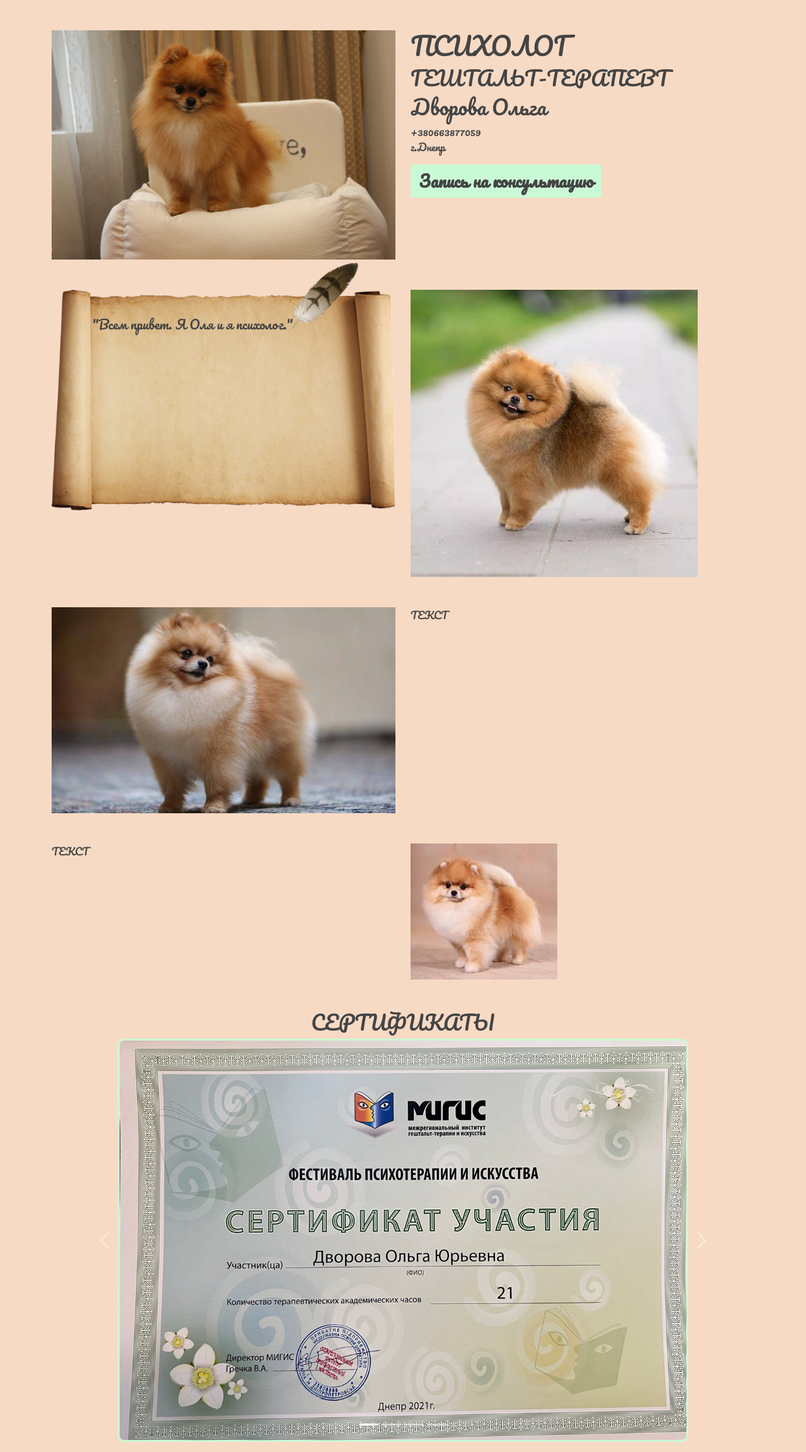
After one commit to WithLoveIn/psihology, a PHP site: page /index.php in a window 1280 px wide. The commit adds this page. Shown: the whole page at 63% size. Run offline with PHP 8.4, Linux system fonts and the light colour scheme.

Commit message:
Add files via upload

```diff
--- a/Psiholog/css/style.css
+++ b/Psiholog/css/style.css
@@ -6,6 +6,7 @@ body{
 img[alt="sert"]{
 	border: 3px solid #caf9d5;
 	border-radius: 10px;
+	max-height: 80vh;
 }
 .btn-primary{
 	background-color: #caf9d5;
--- /dev/null
+++ b/Psiholog/index.php
@@ -0,0 +1,205 @@
+<!DOCTYPE html>
+<html lang="en">
+<head>
+	<meta charset="UTF-8">
+	<meta name="viewport" content="width=device-width, initial-scale=1.0">
+	<link href="https://cdn.jsdelivr.net/npm/bootstrap@5.1.0/dist/css/bootstrap.min.css" rel="stylesheet" integrity="sha384-KyZXEAg3QhqLMpG8r+8fhAXLRk2vvoC2f3B09zVXn8CA5QIVfZOJ3BCsw2P0p/We" crossorigin="anonymous">
+	<link rel="preconnect" href="https://fonts.googleapis.com">
+	<link rel="preconnect" href="https://fonts.gstatic.com" crossorigin>
+	<link href="https://fonts.googleapis.com/css2?family=Pacifico&display=swap" rel="stylesheet">
+	<link rel="stylesheet" href="css/style.css">
+
+	<title>Психолог</title>
+</head>
+<body>
+	<header>
+		<div class="container">
+			<div class="row my-5">
+				<div class="col-12 col-md-6" id="foto">
+					<img src="img/foto1.jpg" alt="foto" class="img-fluid">
+				</div>
+				<div class="col-12 col-md-6">
+					<h1>ПСИХОЛОГ</h1>
+					<h2>ГЕШТАЛЬТ-ТЕРАПЕВТ</h2>
+					<h2>Дворова Ольга</h2>
+					<a href="tel:380663877059">+380663877059</a>
+					<p>г.Днепр</p>
+					<button data-bs-toggle="modal" data-bs-target="#exampleModal" class="btn btn-primary">Запись на консультацию</button>
+
+				</div>
+			</div>
+		</div>
+	</header>
+	<main>
+		<section class="section1">
+			<div class="container">
+				<div class="row my-5">
+					<div class="col-12 col-md-6 order-1 order-md-0">
+						<div class="papirus1 p-3 px-5" data-aos="fade-in" data-aos-delay="500">
+							<div class="console-container pt-4 px-3">
+								<span id="text1"></span>
+								<div class="console-underscore" id="console"><img src="img/pero.png" alt="pero" class="position-absolute" id="pero" data-toggle="rotation" data-tob="fade-out"></div>
+							</div>
+							<script>
+								consoleText(['\"Всем привет. Я Оля и я психолог.\"'],'text1');
+								function consoleText(words,id)
+								{
+									var visible=true;
+									var con = document.getElementById('console');
+									var letterCount=1;
+									var x=1;
+									var waiting = false;
+									var target = document.getElementById(id);
+									window.setInterval(function(){
+										if (letterCount===0 && waiting===false) {
+											waiting = true;
+											target.innerHTML = words[0].substing(0,letterCount);
+											window.setTimeout( function() {
+												var usedword = words.shift();
+												words.push(usedword);
+												x=1;
+												letterCount+=x;
+												waiting = false;
+											},1000);
+										}else if (letterCount === words[0].lenght+1 && waiting === false) {
+											waiting=true;
+											window.setTimeout(function(){
+												x=-1;
+												letterCount-=x;
+												waiting=false;
+											}, 1000)
+										}else if (waiting === false){
+											target.innerHTML = words[0].substring(0,letterCount)
+											letterCount+=x;
+										}
+									},120)
+								}
+							</script>
+
+						</div>
+					</div>
+					<div class="col-12 col-md-6 order-0 order-md-1">
+						<img src="img/foto2.jpg" alt="foto" class="img-fluid">
+					</div>
+				</div>
+			</div>
+		</section>
+		<section class="section2">
+			<div class="container">
+				<div class="row my-5">
+					<div class="col-12 col-md-6">
+						<img src="img/foto3.jpg" alt="foto" class="img-fluid">
+					</div>
+					<div class="col-12 col-md-6">
+						<p>ТЕКСТ</p>
+					</div>
+				</div>
+			</div>
+		</section>
+		<section class="section3">
+			<div class="container">
+				<div class="row my-5">
+					<div class="col-12 col-md-6 order-1 order-md-0">
+						<p>ТЕКСТ</p>
+					</div>
+					<div class="col-12 col-md-6 order-0 order-md-1">
+						<img src="img/foto1.jfif" alt="foto" class="img-fluid">
+					</div>
+				</div>
+			</div>
+		</section>
+		<section class="section4">
+			<div class="container">
+				<div class="row d-flex justify-content-center text-center">
+					<h2>СЕРТИФИКАТЫ</h2>
+					<div class="col-12 row mb-3">
+						<div id="carouselExampleControls" class="carousel slide" data-bs-ride="carousel">
+							<div class="carousel-indicators">
+								<button type="button" data-bs-target="#carouselExampleIndicators" data-bs-slide-to="0" class="active" aria-current="true" aria-label="Slide 1"></button>
+								<button type="button" data-bs-target="#carouselExampleIndicators" data-bs-slide-to="1" aria-label="Slide 2"></button>
+								<button type="button" data-bs-target="#carouselExampleIndicators" data-bs-slide-to="2" aria-label="Slide 3"></button>
+								<button type="button" data-bs-target="#carouselExampleIndicators" data-bs-slide-to="3" aria-label="Slide 4"></button>
+							</div>
+							<div class="carousel-inner">
+								<div class="carousel-item active">
+									<img src="img/sertificat1.jpg" class="img-fluid" alt="sert">
+								</div>
+								<div class="carousel-item">
+									<img src="img/sertificat2.jpg" class="img-fluid" alt="sert">
+								</div>
+								<div class="carousel-item">
+									<img src="img/sertificat3.jpg" class="img-fluid" alt="sert">
+								</div>
+								<div class="carousel-item">
+									<img src="img/sertificat4.jpg" class="img-fluid" alt="sert">
+								</div>
+							</div>
+							<button class="carousel-control-prev" type="button" data-bs-target="#carouselExampleControls" data-bs-slide="prev">
+								<span class="carousel-control-prev-icon" aria-hidden="true"></span>
+								<span class="visually-hidden">Previous</span>
+							</button>
+							<button class="carousel-control-next" type="button" data-bs-target="#carouselExampleControls" data-bs-slide="next">
+								<span class="carousel-control-next-icon" aria-hidden="true"></span>
+								<span class="visually-hidden">Next</span>
+							</button>
+						</div>
+					</div>
+				</div>
+			</div>
+		</section>
+	</main>
+
+	<!-- Modal -->
+	<div class="modal fade" id="exampleModal" tabindex="-1" aria-labelledby="exampleModalLabel" aria-hidden="true">
+		<div class="modal-dialog">
+			<div class="modal-content">
+				<div class="modal-header p-3 px-3 border-0">
+					<button type="button" class="btn-close" data-bs-dismiss="modal" aria-label="Close"></button>
+				</div>
+				<div class="modal-body d-flex flex-column">
+					<form id="form-contact" method="POST"autocomplete="off" enctype="multipart/form-data" class="d-flex flex-column contact-form">
+						<label for="">Фамилия</label>
+						<input type="text" name="sername">
+						<label for="">Имя</label>
+						<input name="name" type="text" required>
+						<label for="">Телефон</label>
+						<input name="phone" type="tel" required>
+						<label for="">Ваш запрос</label>
+						<textarea name="forma" id=""></textarea>
+						<div class="d-flex">
+							<div class="d-flex flex-column me-4">
+								<label for="">Дата</label>
+								<input type="date" name="date">
+							</div>
+							<div class="d-flex flex-column">
+								<label for="">Время</label>
+								<input type="time" name="time">
+							</div>
+						</div>
+						<!--Поле с темой в письме-->
+						<input name="theme" type="hidden" class="contact-form__input contact-form__input_theme"
+						       value="заявка с сайта Psyhology">
+
+						<div class="modal-footer border-0">
+							<button type="submit" class="btn btn-primary contact-form__button"  data-bs-dismiss="modal" aria-label="Close">Записаться</button>
+						</div>
+					</form>
+				</div>
+			</div>
+		</div>
+	</div>
+
+
+
+
+	<script src="https://ajax.googleapis.com/ajax/libs/jquery/3.6.0/jquery.min.js"></script>
+	<script src="telegramform/js/telegramform.js"></script>
+	<script src="https://cdn.jsdelivr.net/npm/bootstrap@5.1.3/dist/js/bootstrap.bundle.min.js" integrity="sha384-ka7Sk0Gln4gmtz2MlQnikT1wXgYsOg+OMhuP+IlRH9sENBO0LRn5q+8nbTov4+1p" crossorigin="anonymous"></script>
+	<script src="https://cdnjs.cloudflare.com/ajax/libs/jquery.mask/1.14.15/jquery.mask.min.js"></script>
+	<script>
+	    $(function () {
+	      $('input[type="tel"]').mask('+38(000)000-00-00');
+	    });
+	  </script>
+</body>
+</html>
--- /dev/null
+++ b/Psiholog/telegramform/js/telegramform.js
@@ -0,0 +1,49 @@
+(function ($) {
+  $(".contact-form").submit(function (event) {
+    event.preventDefault();
+    // Сообщения формы
+    let successSendText = "Сообщение успешно отправлено";
+    let errorSendText = "Сообщение не отправлено. Попробуйте еще раз!";
+    let requiredFieldsText = "Заполните поля с именем и телефоном";
+
+    // Сохраняем в переменную класс с параграфом для вывода сообщений об отправке
+    let message = $(this).find(".contact-form__message");
+
+    let form = $("#" + $(this).attr("id"))[0];
+    let fd = new FormData(form);
+    $.ajax({
+      url: "telegramform/php/send-message-to-telegram.php",
+      type: "POST",
+      data: fd,
+      processData: false,
+      contentType: false,
+      beforeSend: () => {
+        $(".preloader").addClass("preloader_active");
+      },
+      success: function success(res) {
+        $(".preloader").removeClass("preloader_active");
+
+        // Посмотреть на статус ответа, если ошибка
+        // console.log(res);
+        let respond = $.parseJSON(res);
+
+        if (respond === "SUCCESS") {
+          message.text(successSendText).css("color", "#21d4bb");
+          setTimeout(() => {
+            message.text("");
+          }, 4000);
+        } else if (respond === "NOTVALID") {
+          message.text(requiredFieldsText).css("color", "#d42121");
+          setTimeout(() => {
+            message.text("");
+          }, 3000);
+        } else {
+          message.text(errorSendText).css("color", "#d42121");
+          setTimeout(() => {
+            message.text("");
+          }, 4000);
+        }
+      }
+    });
+  });
+})(jQuery);
```
Also changed, not shown: Psiholog/telegramform/php/send-message-to-telegram.php (added, +110 -0 lines), Psiholog/img/sertificat1.jpg (added), Psiholog/img/sertificat2.jpg (added), Psiholog/img/sertificat3.jpg (added), Psiholog/img/sertificat4.jpg (added).
